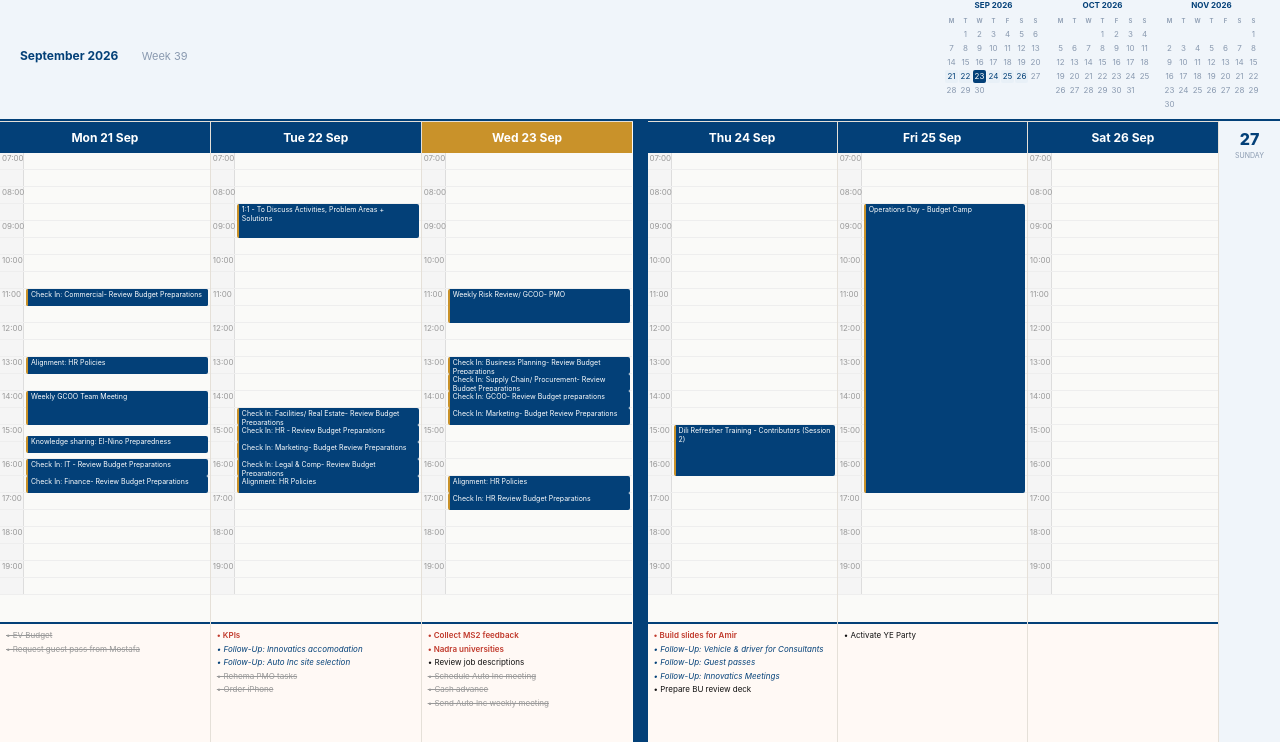
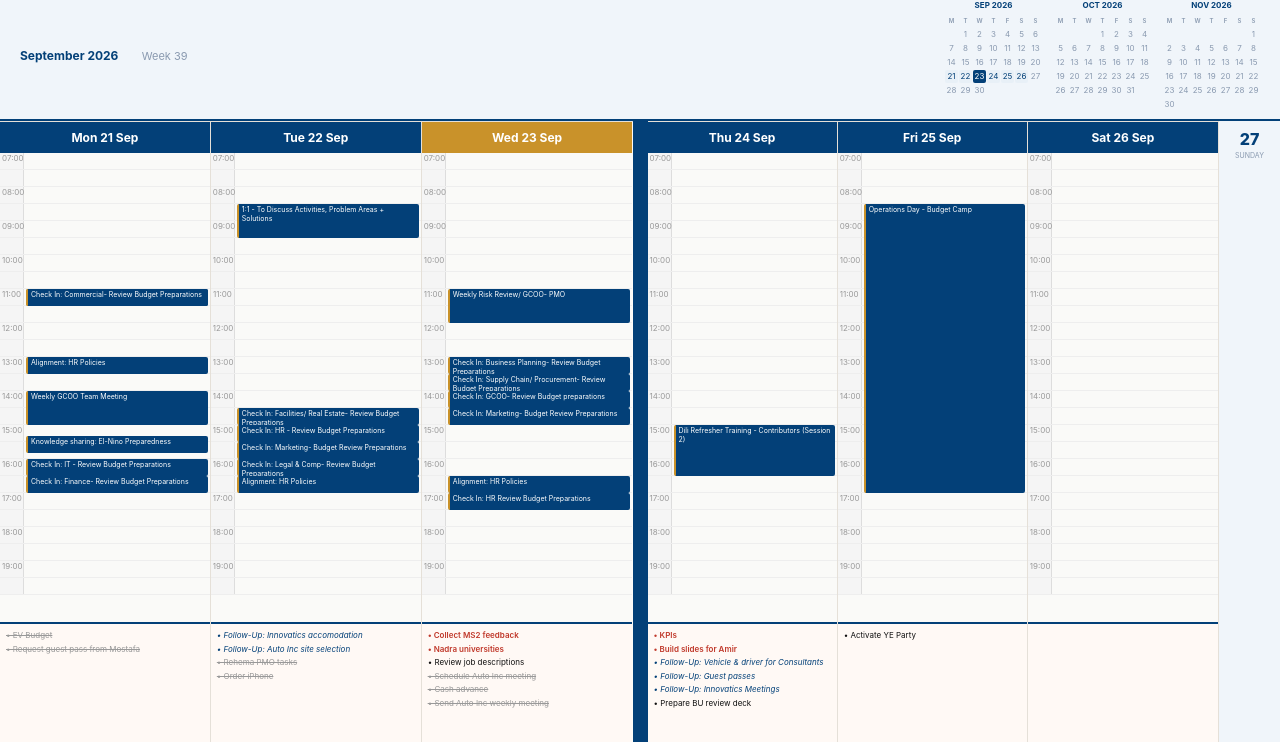
Before and after one commit to StevenMillioni/mykarimjee-diary, a plain HTML site: page index.html in a window 1280 px wide. Shown: the part 58-800 px from the top of the page. Drawn offline with Linux system fonts and the light colour scheme.

Commit message:
Move KPIs from 22 to 24 September

```diff
--- a/index.html
+++ b/index.html
@@ -347,7 +347,7 @@ const TASKS=[
 ,
   {id:"t193",title:"Follow-Up: Vehicle & driver for Consultants",date:"2026-09-24",type:"task",taskType:"followup",done:false}
 ,
-  {id:"t194",title:"KPIs",date:"2026-09-22",type:"task",taskType:"urgent",done:false}
+  {id:"t194",title:"KPIs",date:"2026-09-24",type:"task",taskType:"urgent",done:false}
 ,
   {id:"t195",title:"Follow-up: Amir vehicle",date:"2026-09-16",type:"task",taskType:"followup",done:true}
 ,
```
